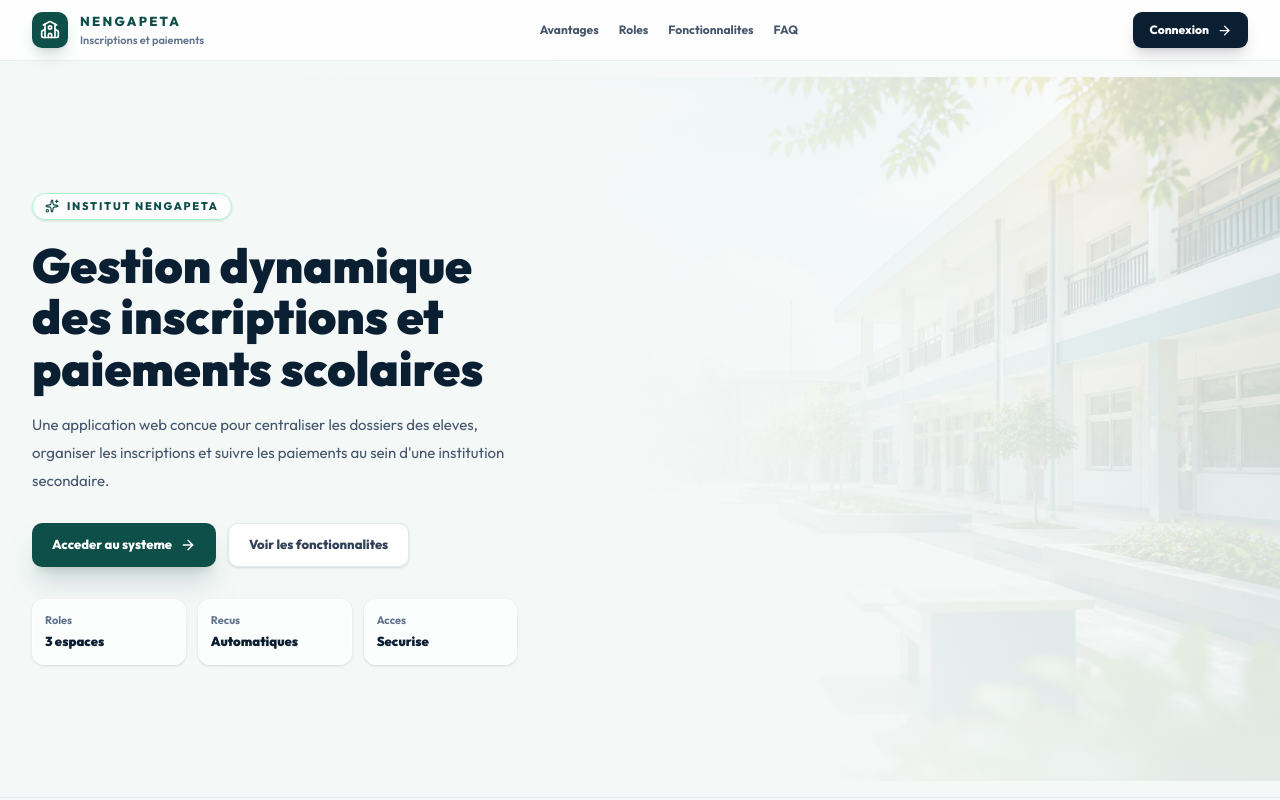
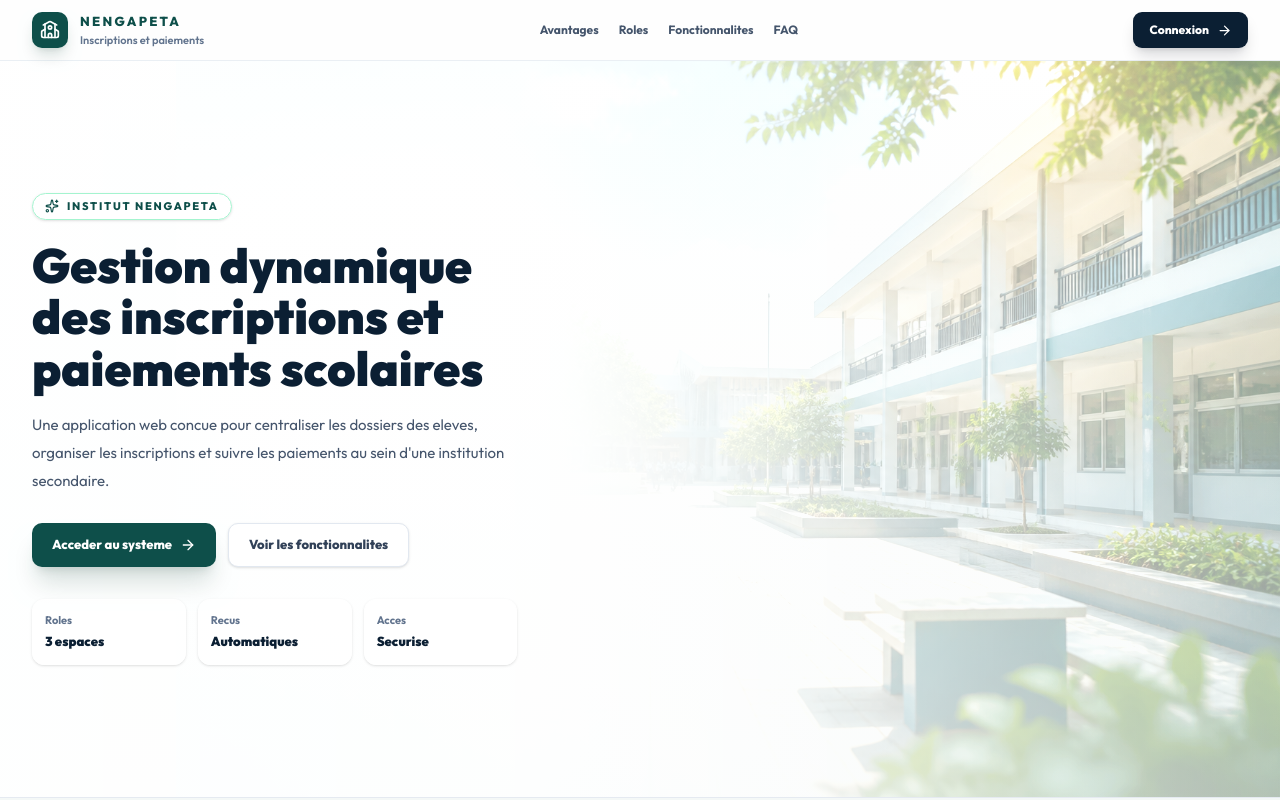
Before and after one commit to Amani-S21/Gestion_Inscript_Paiement_School, a React (Vite) app in the folder frontend/: page / in a window 1280 px wide. Shown: the top 800 px of the page. Built offline with nearby package versions, Linux system fonts and the light colour scheme; no server answers.

Commit message:
update project

```diff
--- a/frontend/src/pages/landing/LandingPage.tsx
+++ b/frontend/src/pages/landing/LandingPage.tsx
@@ -135,13 +135,13 @@ export function LandingPage() {
         <img
           src="/images/nengapeta-school-hero.png"
           alt=""
-          className="absolute inset-y-4 right-0 h-[calc(100%-2rem)] w-full object-contain object-center opacity-95 lg:object-right"
+          className="absolute inset-0 h-full w-full object-contain object-center opacity-100 brightness-[1.16] contrast-[1.03] saturate-[1.06] lg:object-right"
         />
         <div
           className="absolute inset-0"
           style={{
             background:
-              "linear-gradient(90deg, rgba(244,248,247,0.98) 0%, rgba(244,248,247,0.95) 40%, rgba(244,248,247,0.68) 66%, rgba(244,248,247,0.26) 100%), linear-gradient(180deg, rgba(255,255,255,0.62) 0%, rgba(244,248,247,0.9) 100%)",
+              "linear-gradient(90deg, rgba(255,255,255,0.94) 0%, rgba(255,255,255,0.88) 40%, rgba(255,255,255,0.48) 66%, rgba(255,255,255,0.1) 100%), linear-gradient(180deg, rgba(255,255,255,0.42) 0%, rgba(244,248,247,0.68) 100%)",
           }}
         />
         <div className="relative mx-auto grid min-h-[calc(100vh-64px)] max-w-7xl gap-8 px-4 py-12 sm:px-6 md:py-16 lg:grid-cols-[0.82fr_1.18fr] lg:px-8 lg:py-20">
```
